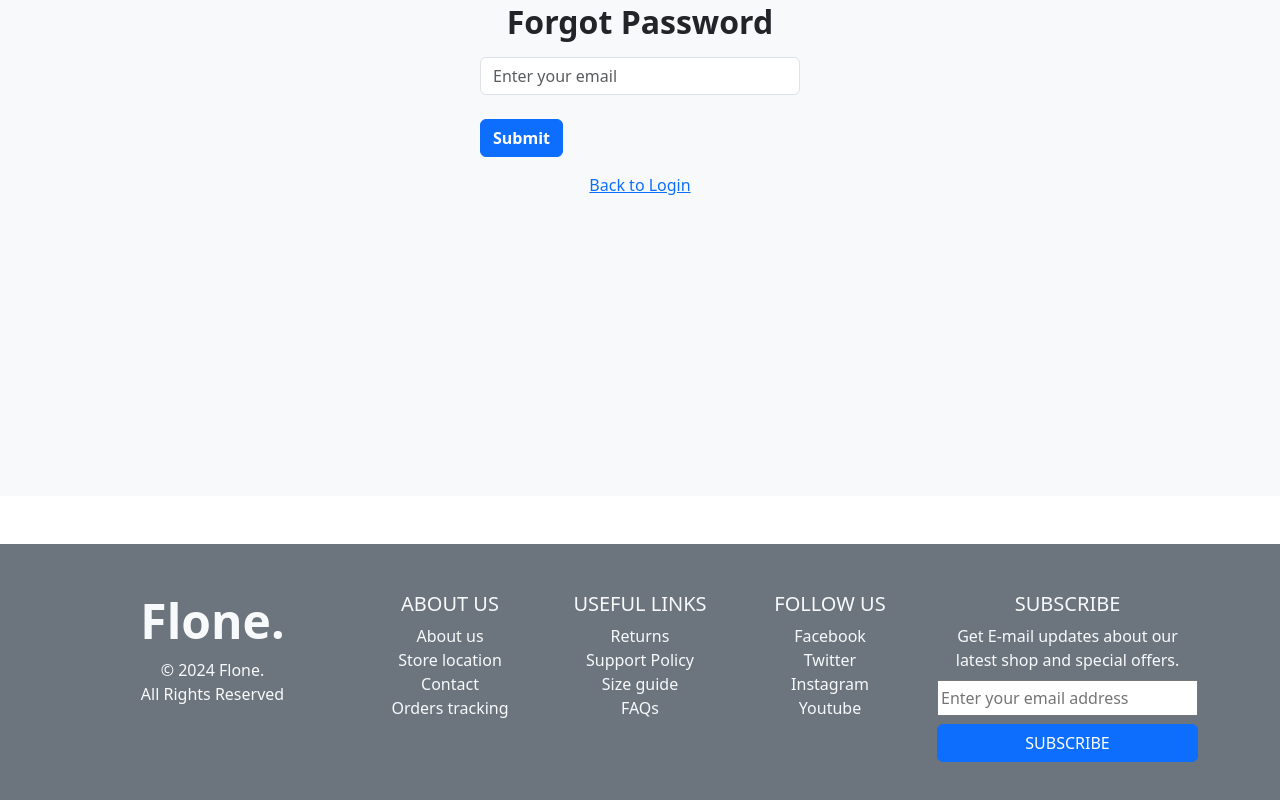
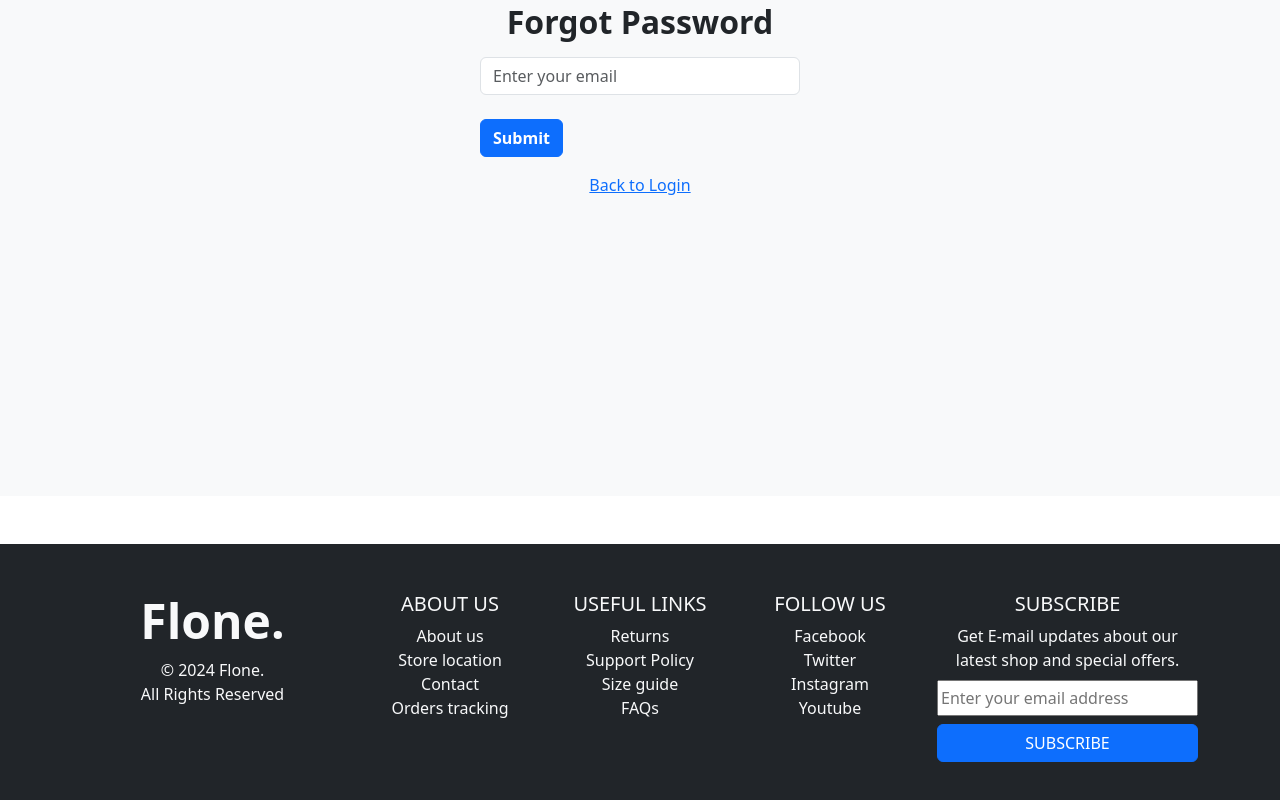
Before and after one commit to DhineshWiser/User-panel-website, a React (Create React App) app: page /forgetpassword in a window 1280 px wide. Shown: the part 382-1182 px from the top of the page. Built offline with nearby package versions, Linux system fonts and the light colour scheme.

Commit message:
footer change

```diff
--- a/src/Components/Footer.js
+++ b/src/Components/Footer.js
@@ -5,7 +5,7 @@ import Col from 'react-bootstrap/Col';
 
 function Footer() {
     return (
-        <div className='bg-secondary mt-5 py-5' id="footer">
+        <div className='bg-dark mt-5 py-5' id="footer">
             <Container>
                 <Row>
                     <Col xs={12} sm={6} md={3}>
```
